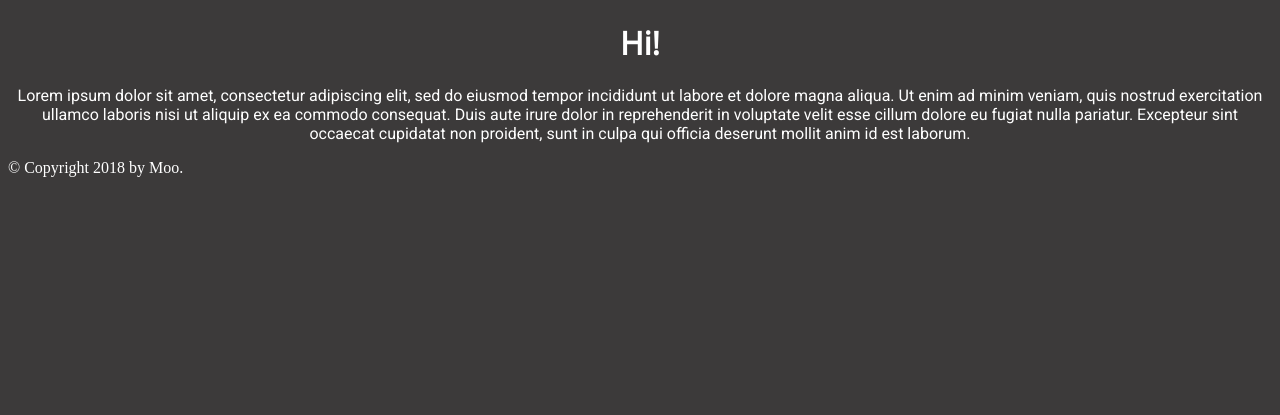
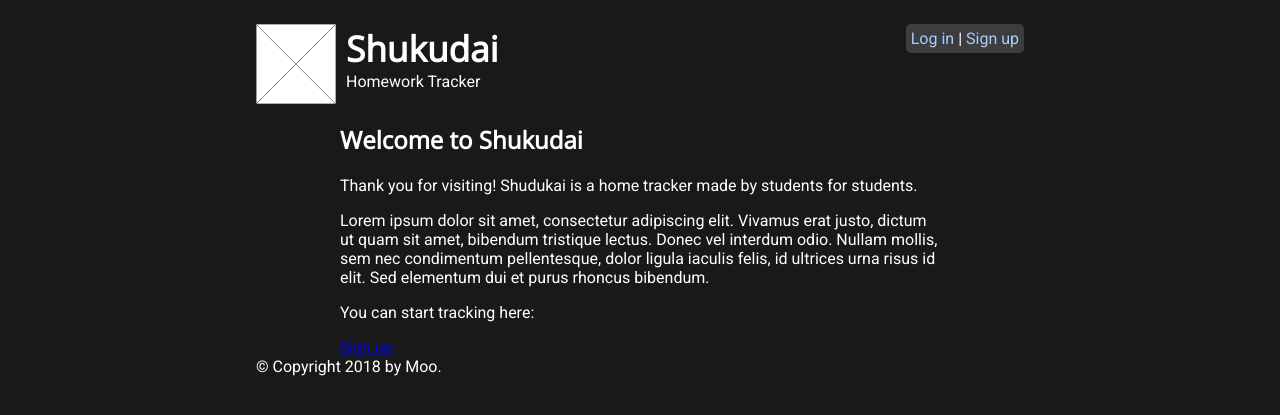
Before and after one commit to Amrykid/Shukudai, a Flask app: page / in a window 1280 px wide. Shown: the top 415 px of the page. Run offline with Flask 2, Linux system fonts and the light colour scheme; parts of the project's set-up code (start-up, migrations or seed data) failed here and were passed over.

Commit message:
Added HTML5 to base, improved header styles, added content

```diff
--- a/config_key.py
+++ b/config_key.py
@@ -1,6 +1,6 @@
 import sys
 def configureFlaskSecretKey(app):
-    app.secret_key = '' #set this key before doing anything!
+    app.secret_key = '\xf5m\xa8\xc5\x95)\x14\xdd\x0cV\xe4c.\xfb\xde\xaa(a\x04j\x92\xde\x99M' #set this key before doing anything!
     # see http://flask.pocoo.org/docs/0.12/quickstart/#sessions
     if app.secret_key == '':
         #try to force the server to stop
--- a/static/style.css
+++ b/static/style.css
@@ -1,6 +1,10 @@
 body {
-    background: #3c3a3a;
+    background:#191919;
     color: #ffffff;
+    font-family: 'Roboto', sans-serif;
+    position: relative;
+    width:60%;
+    margin:auto;
 }
 
 h1, h2, h3, h4, h5, h6 {
@@ -8,9 +12,49 @@ h1, h2, h3, h4, h5, h6 {
 }
 
 p, input[type="text"], label {
-    font-family: 'Roboto', sans-serif;
 }
 
-.content {
-    width: 100%;
+/* HEADER */
+header{
+	background: url(../static/images/fillerLogo.gif) no-repeat top left;
+	background-size: contain;
+	height:80px;
+	}
+header h1{
+	margin-left: 90px;
+	margin-bottom: 0;
+	font-size: 2.2em;
+	}
+header p{
+	margin:0;
+	margin-left: 90px;
+	padding:0;
+	}
+
+/* NAVIGATION */
+nav{
+	position:absolute;
+	top:0;
+	right:0;
+	background-color: #3d3d3d;
+	padding:5px;
+	border-radius: 5px;
 }
+nav a{
+	color:#a8ccff;
+	text-decoration: none;
+}
+nav a:hover{
+	color:#8cb8ff;
+	text-decoration: underline;
+}
+
+/* CONTENT */
+#content{
+	width: 600px;
+	margin: auto;
+}
+
+/* FOOTER */
+footer{
+	}
--- a/templates/base.html
+++ b/templates/base.html
@@ -4,18 +4,30 @@
     <!-- http://jinja.pocoo.org/docs/2.10/templates/#base-template -->
     {% block head %}
     <link rel="stylesheet" href="static/style.css" />
-    <title>{% block title %}{% endblock %} - My Webpage</title>
+    <title>{% block title %}{% endblock %}</title>
     <style>
         @import url('https://fonts.googleapis.com/css?family=Open+Sans|Roboto');
     </style>
     {% endblock %}
 </head>
 <body>
-    <div id="content">{% block content %}{% endblock %}</div>
-    <div id="footer">
+    <header>
+        <h1>Shukudai</h1>
+        <p>Homework Tracker</p>
+    </header>
+
+    <nav>
+        <a href="/login">Log in</a> | <a href="/register".html"">Sign up</a>
+    </nav>
+
+    <main>
+        <div id="content">{% block content %}{% endblock %}</div>
+    <main>
+
+    <footer>
         {% block footer %}
         &copy; Copyright 2018 by Moo.
         {% endblock %}
-    </div>
+    </footer>
 </body>
 </html>
--- a/templates/index.html
+++ b/templates/index.html
@@ -1,17 +1,9 @@
 {% extends "base.html" %}
-{% block title %}Shukudai - A homework tracker{% endblock %}
-{% block head %}
-    {{ super() }}
-    <style type="text/css">
-        h1.greetingHeader {
-            text-align: center;
-        }
-        p.greetingParagraph {
-            text-align: center;
-        }
-    </style>
+{% block title %}Shukudai{% endblock %}
+{% block content %}
+    <h2>Welcome to Shukudai</h2>
+    <p>Thank you for visiting! Shudukai is a home tracker made by students for students.</p>
+	<p>Lorem ipsum dolor sit amet, consectetur adipiscing elit. Vivamus erat justo, dictum ut quam sit amet, bibendum tristique lectus. Donec vel interdum odio. Nullam mollis, sem nec condimentum pellentesque, dolor ligula iaculis felis, id ultrices urna risus id elit. Sed elementum dui et purus rhoncus bibendum.</p>
+	<p>You can start tracking here:</p>
+	<a href="/register.html" class="signUpBtn">Sign up</a>
 {% endblock %}
-{% block content %}
-    <h1 class="greetingHeader">Hi!</h1>
-    <p class="greetingParagraph">Lorem ipsum dolor sit amet, consectetur adipiscing elit, sed do eiusmod tempor incididunt ut labore et dolore magna aliqua. Ut enim ad minim veniam, quis nostrud exercitation ullamco laboris nisi ut aliquip ex ea commodo consequat. Duis aute irure dolor in reprehenderit in voluptate velit esse cillum dolore eu fugiat nulla pariatur. Excepteur sint occaecat cupidatat non proident, sunt in culpa qui officia deserunt mollit anim id est laborum.</p>
-{% endblock %}
```
Also changed, not shown: static/images/fillerLogo.gif (added).
